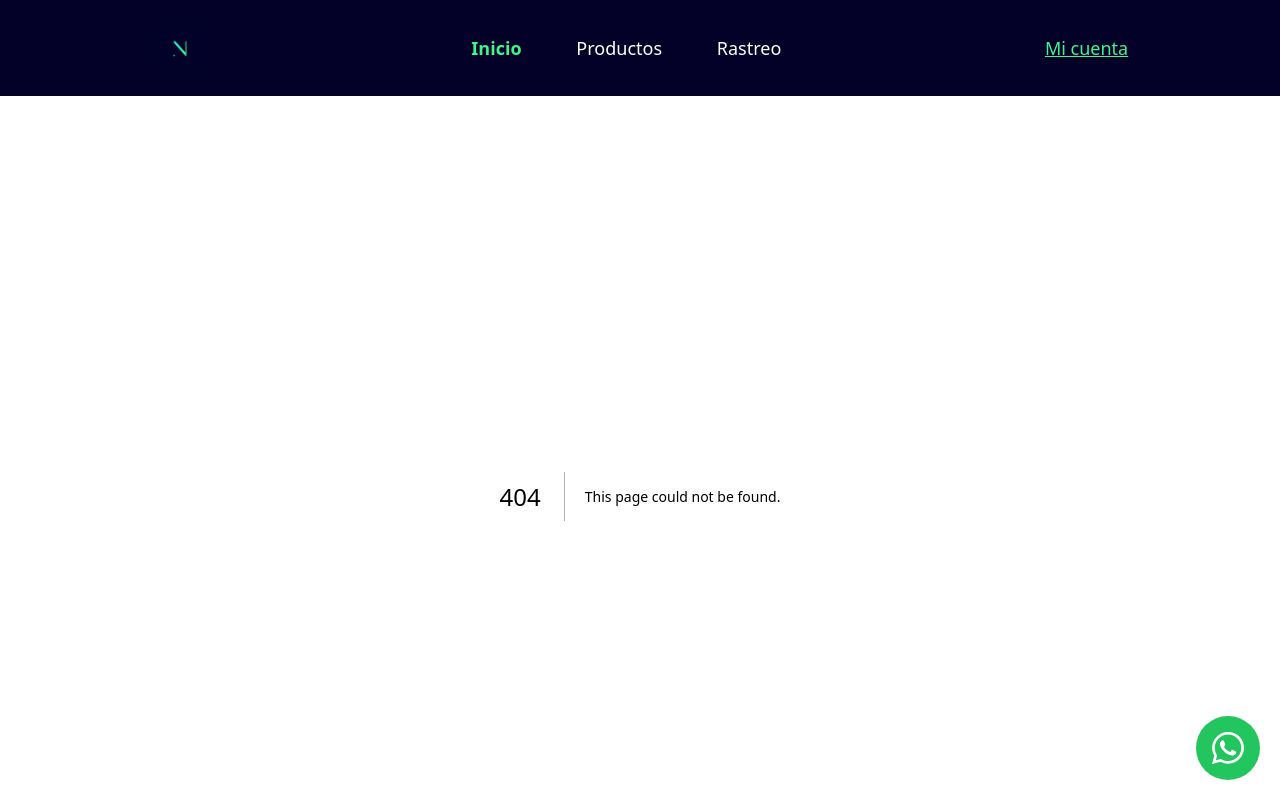
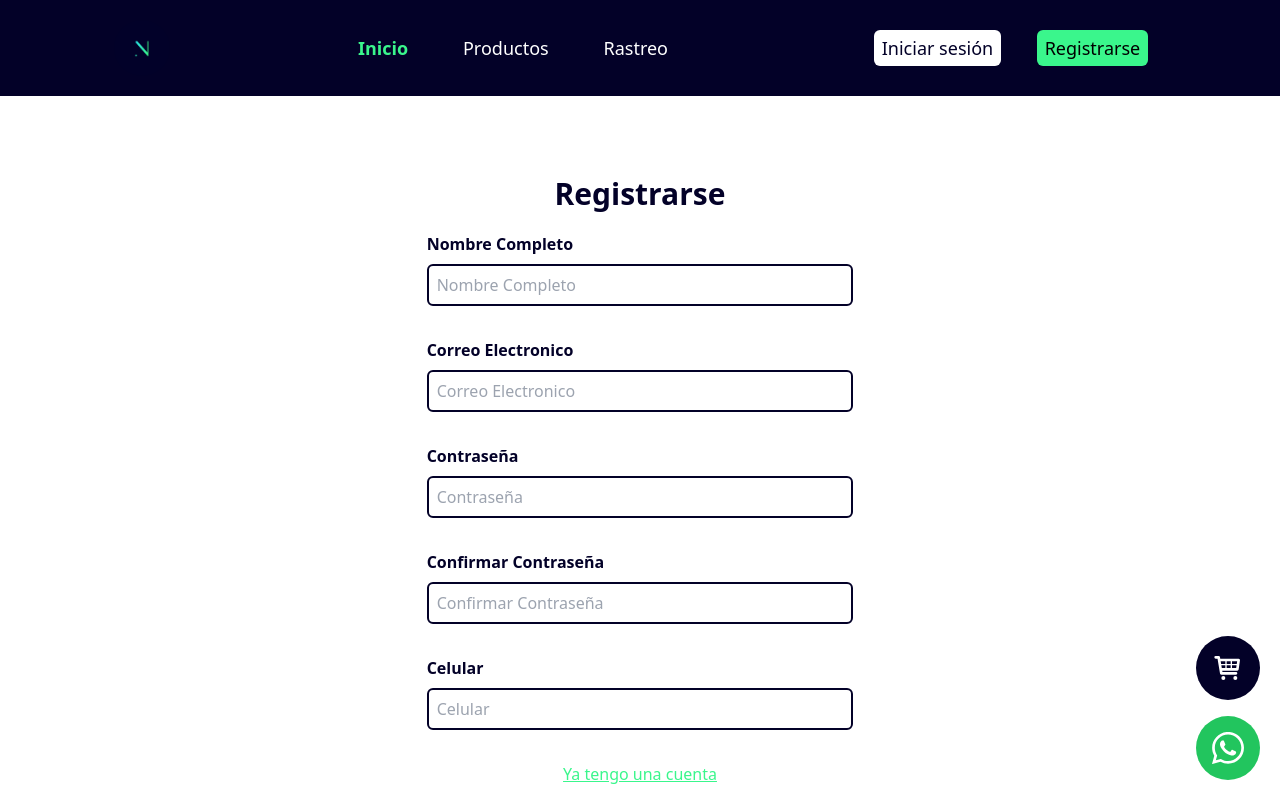
Before and after one commit to Juansandoval0017/nomat, a Next.js app: page /register in a window 1280 px wide. Before the commit this address had no page. Shown: the top 800 px of the page. Built offline with nearby package versions, Linux system fonts and the light colour scheme.

Commit message:
Se arregla el front y se agrega el boton del carrito

```diff
--- /dev/null
+++ b/app/CartButton.tsx
@@ -0,0 +1,19 @@
+import React from 'react';
+import CartIcon from '@/components/CartIcon';
+const WhatsAppButton = () => {
+  const WhatsAppLink = "https://wa.me/+573057223586";
+
+  return (
+    <a href="https://wa.me/TU NUMERO DETELEFONO"
+    className="bg-secondary hover:bg-slate-800 text-white font-bold py-2 px-4
+    rounded-full fixed bottom-20 right-0 m-5
+    h-16 w-16 flex items-center justify-center
+    "
+    target="_blank"
+    rel="noopener noreferrer">
+        < CartIcon />
+</a>
+  );
+};
+
+export default WhatsAppButton;
--- a/app/layout.tsx
+++ b/app/layout.tsx
@@ -6,6 +6,8 @@ import Twitter from '@/components/TwitterIcon'
 import Container from '@/components/IconContainer'
 import Foot from './Foot'
 import WhatsAppButton from './WppButton'
+import CartButton from './CartButton'
+import InicioSession from '@/components/InicioSession'
 
 export default function RootLayout({
   children,
@@ -22,9 +24,12 @@ export default function RootLayout({
       <body>
         <Navbar />
         <WhatsAppButton />
+        <CartButton />
         {children}
 
         <Foot />
+
+
 
         </body>
     </html>
--- /dev/null
+++ b/app/login/page.tsx
@@ -0,0 +1,19 @@
+import React from 'react'
+import InputForm from '@/components/FormInput'
+import Link from 'next/link'
+export default function page() {
+  return (
+    <section className="flex flex-col items-center justify-center w-full mt-20 mb-20 bg-white">
+        <div className="flex flex-col gap-5 items-center justify-center w-1/3 bg-white rounded-2xl ">
+            <h1 className="text-3xl font-bold text-secondary">Iniciar Sesión</h1>
+            <form className="flex flex-col items-center justify-center w-full  gap-8 ">
+              <InputForm texto="Correo electrónico" type="text" />
+              <InputForm texto="Contraseña" type="password" />
+                <Link href="/register" className='text-secondary underline' >Crear una cuenta</Link>
+                <Link href="/#" className='text-secondary underline' >Recuerdame la contraseña</Link>
+                <button className="w-1/2  p-2 rounded-md bg-secondary text-white font-bold hover:bg-slate-800">Iniciar sesión</button>
+            </form>
+        </div>
+    </section>
+  )
+}
--- /dev/null
+++ b/app/register/page.tsx
@@ -0,0 +1,25 @@
+import React from 'react'
+import InputForm from '@/components/FormInput'
+import Link from 'next/link'
+export default function page() {
+
+    return (
+        <section className="flex flex-col items-center justify-center w-full mt-20 mb-20 bg-white">
+            <div className="flex flex-col gap-5 items-center justify-center w-1/3 bg-white rounded-2xl ">
+                <h1 className="text-3xl font-bold text-secondary">Registrarse</h1>
+                <form className="flex flex-col items-center justify-center w-full  gap-8 ">
+                    <InputForm  type="text" texto="Nombre Completo" />
+                    <InputForm  type="text" texto="Correo Electronico" />
+                    <InputForm  type="text" texto="Contraseña" />
+                    <InputForm  type="text" texto="Confirmar Contraseña" />
+                    <InputForm type="text" texto="Celular" />
+
+
+                    <Link href="/login" className='text-primary underline' >Ya tengo una cuenta</Link>
+                    <button className="w-1/2  p-2 rounded-md bg-secondary text-white font-bold hover:bg-slate-800">Registrarse</button>
+                </form>
+            </div>
+        </section>
+    )
+
+}
--- /dev/null
+++ b/components/CartIcon.tsx
@@ -0,0 +1,23 @@
+import React from "react";
+
+function Icon() {
+  return (
+    <svg
+      xmlns="http://www.w3.org/2000/svg"
+      width="70"
+      height="70"
+      baseProfile="tiny"
+      version="1.2"
+      viewBox="0 0 24 24"
+      fill="white"
+    >
+      <g>
+        <path d="M20.756 5.345A1.003 1.003 0 0020 5H6.181l-.195-1.164A1 1 0 005 3H2.75a1 1 0 100 2h1.403l1.86 11.164c.008.045.031.082.045.124.016.053.029.103.054.151a.982.982 0 00.12.179c.031.039.059.078.095.112a.96.96 0 00.193.13c.038.021.071.049.112.065a.97.97 0 00.367.075H18a1 1 0 100-2H7.847l-.166-1H19a1 1 0 00.99-.858l1-7a1.002 1.002 0 00-.234-.797zM18.847 7l-.285 2H15V7h3.847zM14 7v2h-3V7h3zm0 3v2h-3v-2h3zm-4-3v2H7a.481.481 0 00-.148.03L6.514 7H10zm-2.986 3H10v2H7.347l-.333-2zM15 12v-2h3.418l-.285 2H15z"></path>
+        <circle cx="8.5" cy="19.5" r="1.5"></circle>
+        <circle cx="17.5" cy="19.5" r="1.5"></circle>
+      </g>
+    </svg>
+  );
+}
+
+export default Icon;
--- /dev/null
+++ b/components/FormInput.tsx
@@ -0,0 +1,16 @@
+import React from 'react'
+
+export default function FormInput({texto,type}:{texto:string,type?:string}) {
+
+
+  return (
+
+    <section className='w-full flex-col gap-2 flex' >
+
+        <span className='text-secondary font-bold' >{texto}</span>
+        <input type={type || "text" } placeholder={texto} className="w-full h-1/4 p-2 rounded-md border-2 border-secondary focus:outline-none focus:border-primary"/>
+
+    </section>
+
+  )
+}
--- /dev/null
+++ b/components/InicioSession.tsx
@@ -0,0 +1,18 @@
+import React from 'react'
+
+export default function InicioSession() {
+  return (
+
+    <section className="flex flex-col items-center justify-center w-full h-screen bg-white">
+        <div className="flex flex-col items-center justify-center w-1/2 h-1/2 bg-white rounded-2xl">
+            <h1 className="text-3xl font-bold text-secondary">Iniciar sesión</h1>
+            <form className="flex flex-col items-center justify-center w-full h-1/2">
+                <input type="text" placeholder="Correo electrónico" className="w-3/4 h-1/4 p-2 rounded-md border-2 border-secondary focus:outline-none focus:border-primary"/>
+                <input type="password" placeholder="Contraseña" className="w-3/4 h-1/4 p-2 rounded-md border-2 border-secondary focus:outline-none focus:border-primary"/>
+                <button className="w-3/4 h-1/4 p-2 rounded-md bg-secondary text-white font-bold hover:bg-slate-800">Iniciar sesión</button>
+            </form>
+        </div>
+    </section>
+
+  )
+}
--- a/components/navbar.tsx
+++ b/components/navbar.tsx
@@ -2,9 +2,12 @@
 import Image from "next/image"
 import { useState } from "react"
 import NavLink from "./navLink"
+import Link from 'next/link'
+
  const Navbar = () => {
 
     const [active, setActive] = useState(1)
+    const [session,setSession] = useState(false)
 
     return (
         <nav className="w-full flex justify-around items-center p-5  bg-secondary">
@@ -23,10 +26,28 @@ import NavLink from "./navLink"
 
             </div>
 
+            {
+                session ?
+                <span className="underline text-primary text-lg ">
+                    Mi cuenta
+                </span> :
+                <div className="flex justify-around w-1/4">
+                    <button
+                    className=" text-secondary text-lg bg-white pl-2 pr-2 pt-1 pb-1 rounded-md
+                    hover:bg-slate-200">
+                        <Link href="/login" >
+                            Iniciar sesión
+                        </Link>
+                    </button>
+                    <button className="text- text-lg bg-primary pl-2 pr-2 pt-1 pb-1 rounded-md
+                    hover:bg-green-600">
+                        <Link href="/register" >
+                        Registrarse
+                        </Link>
+                    </button>
+                </div>
+            }
 
-            <span className="underline text-primary text-lg ">
-                Mi cuenta
-            </span>
 
         </nav>
     )
```
